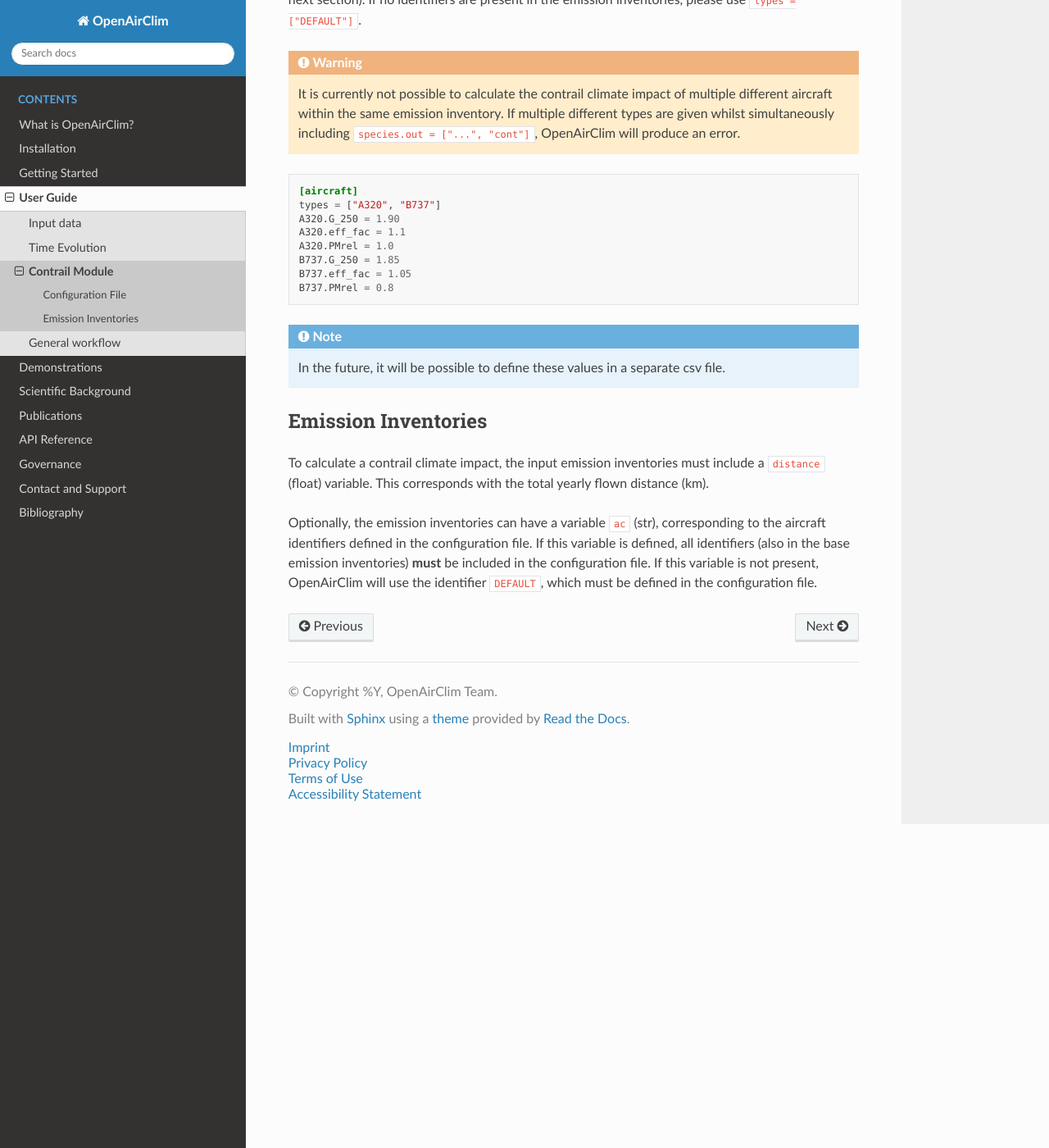
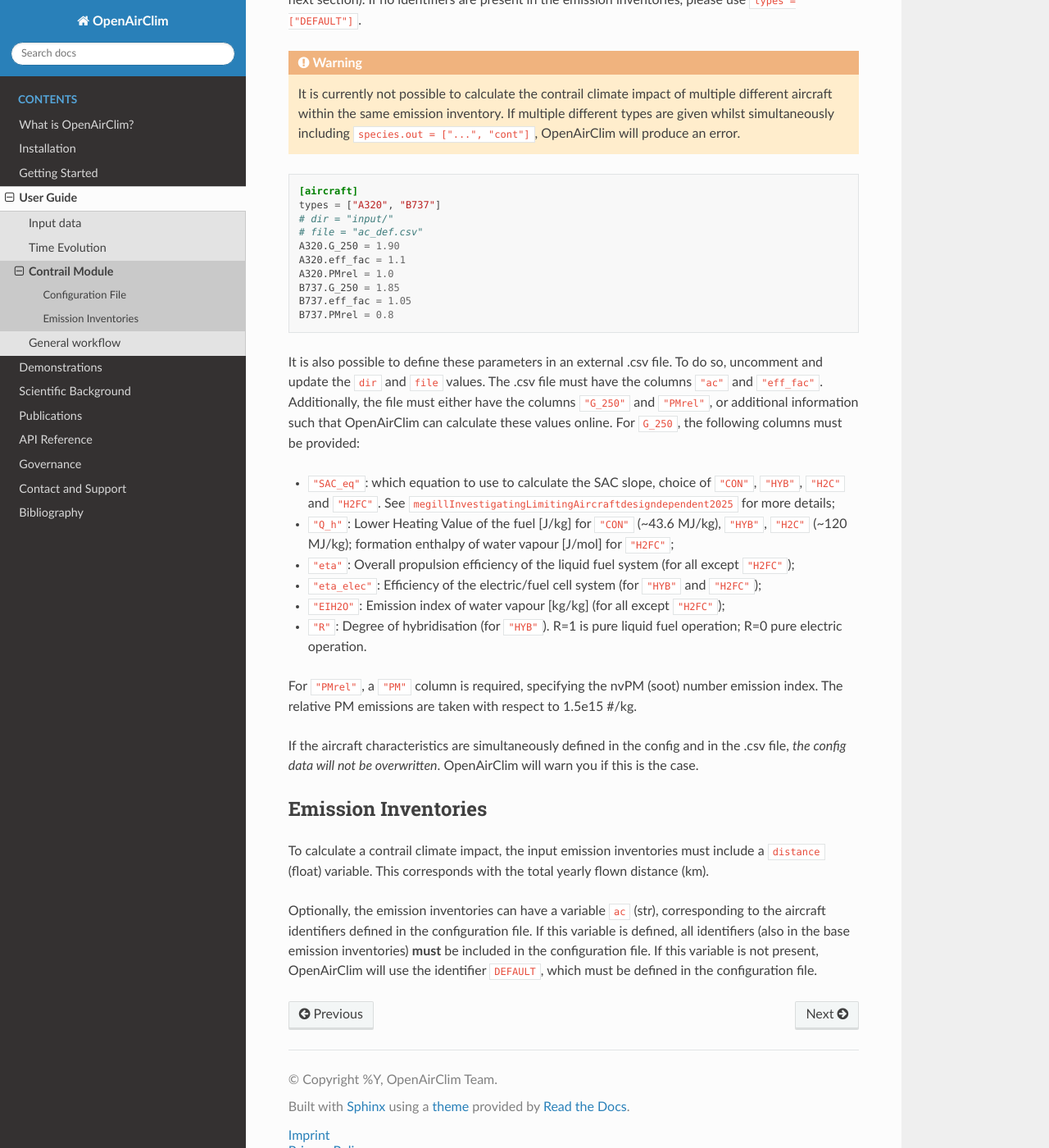
Before and after one commit to dlr-pa/oac, a Sphinx documentation site: the page built from docs/source/user_guide/03_contrails.rst, in a window 1280 px wide and 1400 px high, scrolled down 1850 px. Shown: the whole window at 82% size. Built offline with Sphinx 7.4.7 and the Read the Docs theme 3.1.0, drawn with Linux system fonts in a browser that asks for light colours; cross-references to code outside the pages are shown as plain code.

Commit message:
Update documentation

```diff
--- a/docs/source/user_guide/03_contrails.rst
+++ b/docs/source/user_guide/03_contrails.rst
@@ -89,6 +89,8 @@ If no identifiers are present in the emission inventories, please use ``types =
 
     [aircraft]
     types = ["A320", "B737"]
+    # dir = "input/"
+    # file = "ac_def.csv"
     A320.G_250 = 1.90
     A320.eff_fac = 1.1
     A320.PMrel = 1.0
@@ -96,10 +98,24 @@ If no identifiers are present in the emission inventories, please use ``types =
     B737.eff_fac = 1.05
     B737.PMrel = 0.8
 
-.. note::
+It is also possible to define these parameters in an external .csv file.
+To do so, uncomment and update the ``dir`` and ``file`` values.
+The .csv file must have the columns ``"ac"`` and ``"eff_fac"``.
+Additionally, the file must either have the columns ``"G_250"`` and ``"PMrel"``, or additional information such that OpenAirClim can calculate these values online.
+For ``G_250``, the following columns must be provided:
 
-    In the future, it will be possible to define these values in a separate csv file.
+- ``"SAC_eq"``: which equation to use to calculate the SAC slope, choice of ``"CON"``, ``"HYB"``, ``"H2C"`` and ``"H2FC"``. See :cite:`megillInvestigatingLimitingAircraftdesigndependent2025` for more details;
+- ``"Q_h"``: Lower Heating Value of the fuel [J/kg] for ``"CON"`` (~43.6 MJ/kg), ``"HYB"``, ``"H2C"`` (~120 MJ/kg); formation enthalpy of water vapour [J/mol] for ``"H2FC"``;
+- ``"eta"``: Overall propulsion efficiency of the liquid fuel system (for all except ``"H2FC"``);
+- ``"eta_elec"``: Efficiency of the electric/fuel cell system (for ``"HYB"`` and ``"H2FC"``);
+- ``"EIH2O"``: Emission index of water vapour [kg/kg] (for all except ``"H2FC"``);
+- ``"R"``: Degree of hybridisation (for ``"HYB"``). R=1 is pure liquid fuel operation; R=0 pure electric operation.
 
+For ``"PMrel"``, a ``"PM"`` column is required, specifying the nvPM (soot) number emission index.
+The relative PM emissions are taken with respect to 1.5e15 #/kg.
+
+If the aircraft characteristics are simultaneously defined in the config and in the .csv file, *the config data will not be overwritten*.
+OpenAirClim will warn you if this is the case.
 
 
 Emission Inventories
```
Also changed, not shown: docs/source/user_guide/01_input.md (+1 -1 lines).
